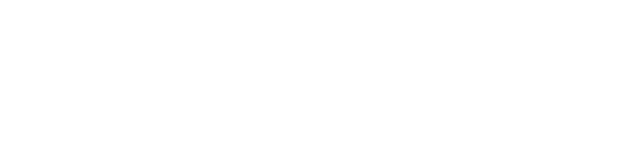
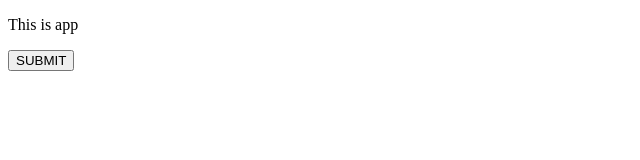
Before and after one commit to HuuNguyen1312/git-tutorial, a plain HTML site: page index.html in a window 1280 px wide. Shown: the whole page, without its empty margins (0-640 px from the left). Drawn offline with Linux system fonts and the light colour scheme.

Commit message:
updated index html file

```diff
--- a/index.html
+++ b/index.html
@@ -5,8 +5,12 @@
     <meta http-equiv="X-UA-Compatible" content="IE=edge">
     <meta name="viewport" content="width=device-width, initial-scale=1.0">
     <title>Document</title>
+    <link rel="stylesheet" href="./index.css">
+    <link rel="stylesheet" href="./index2.css">
 </head>
 <body>
-
+    <p>This is app</p>
+    <button>SUBMIT</button>
 </body>
 </html>
+<!-- staging area -->
```
